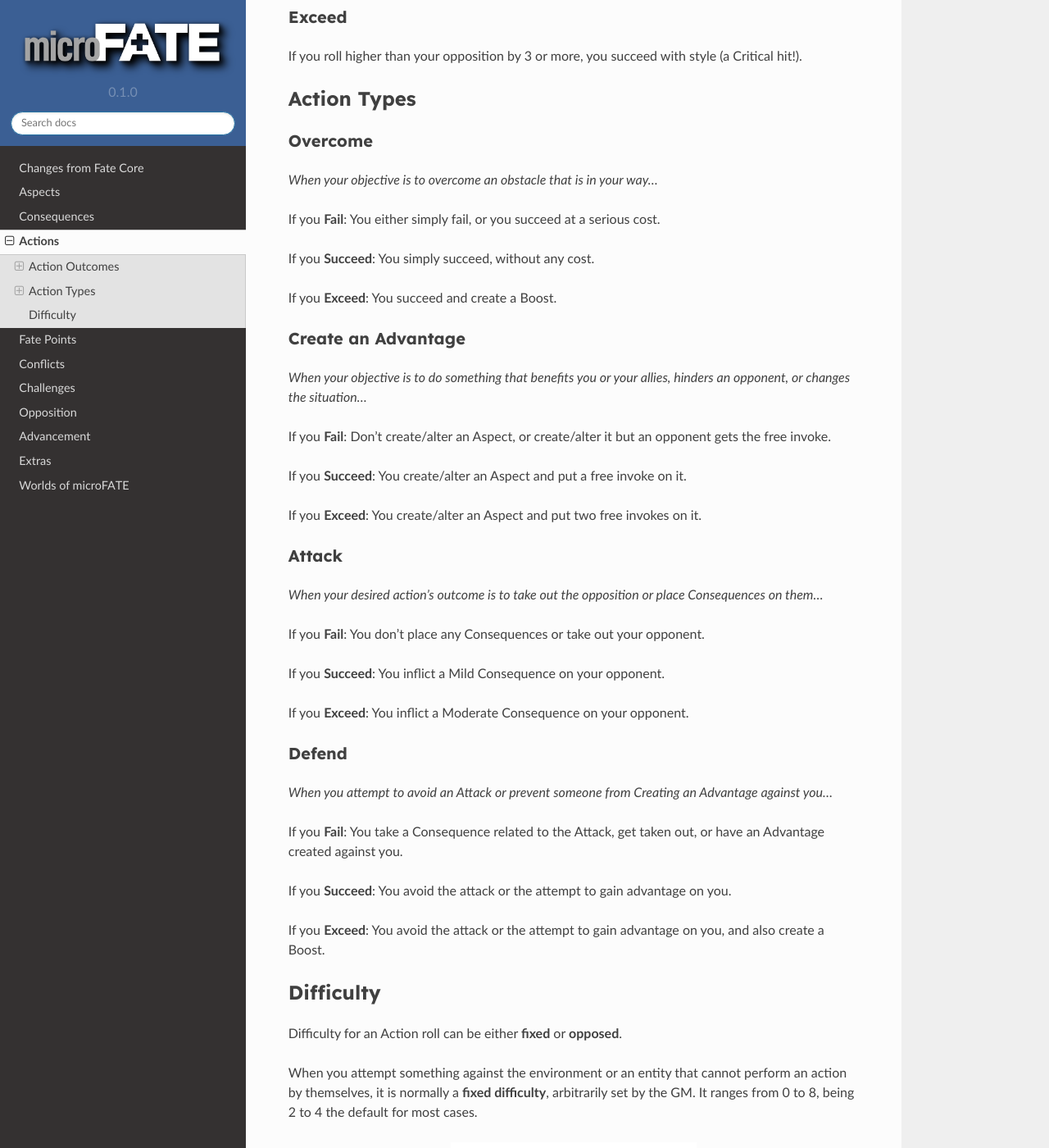
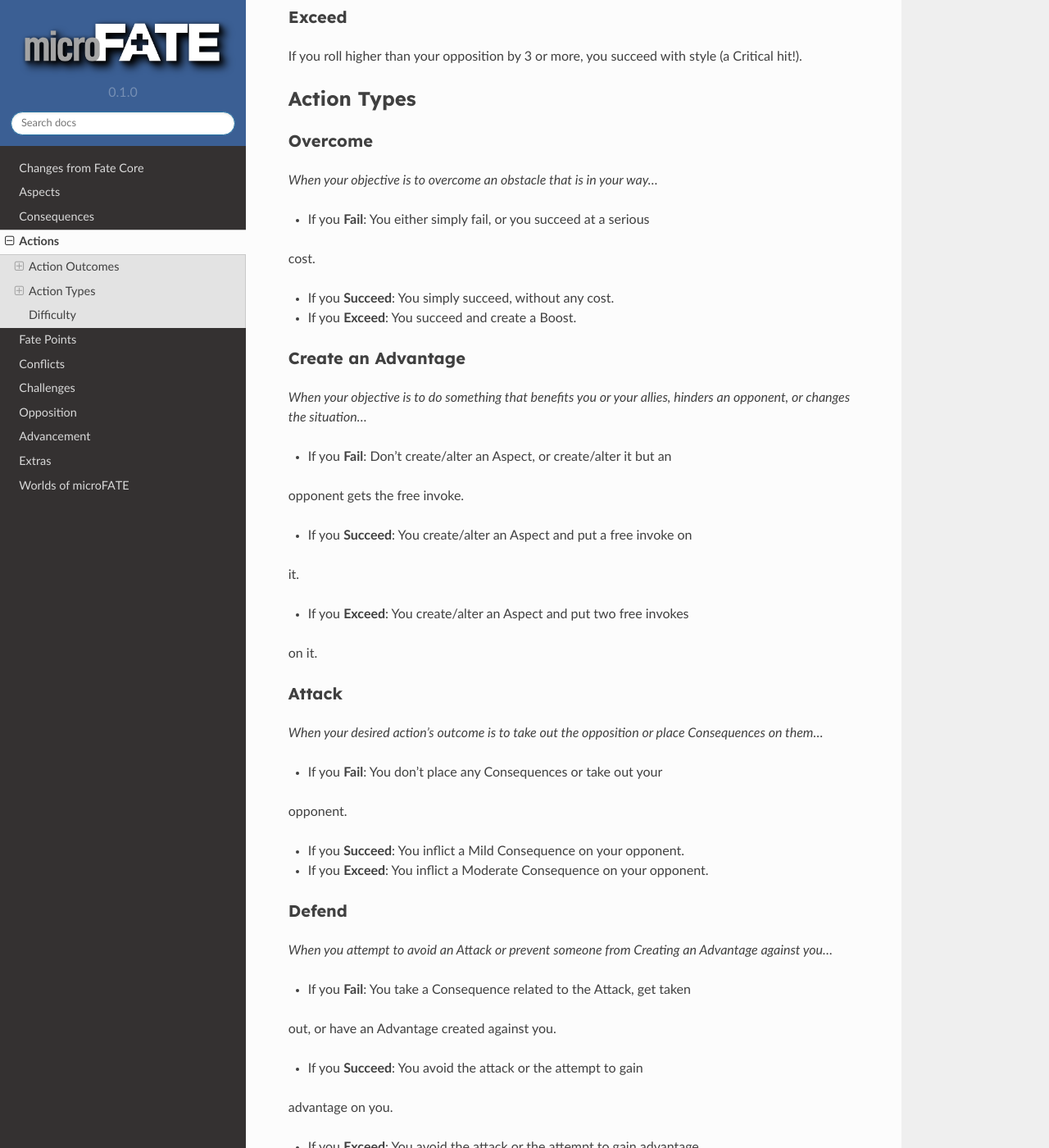
Before and after one commit to TaTooKa/microfate, a Sphinx documentation site: the page built from docs/source/pages/actions.rst, in a window 1280 px wide and 1400 px high, scrolled down 542 px. Shown: the whole window at 82% size. Built offline with Sphinx 7.4.7 and the Read the Docs theme 2.0.0, drawn with Linux system fonts in a browser that asks for light colours; some of the changed text lies outside the part shown.

Commit message:
add ULs to actions.

```diff
--- a/docs/source/pages/actions.rst
+++ b/docs/source/pages/actions.rst
@@ -31,12 +31,12 @@ Overcome
 
 *When your objective is to overcome an obstacle that is in your way...*
 
-If you **Fail**: You either simply fail, or you succeed at a serious
+* If you **Fail**: You either simply fail, or you succeed at a serious
 cost.
 
-If you **Succeed**: You simply succeed, without any cost.
+* If you **Succeed**: You simply succeed, without any cost.
 
-If you **Exceed**: You succeed and create a Boost.
+* If you **Exceed**: You succeed and create a Boost.
 
 Create an Advantage
 ~~~~~~~~~~~~~~~~~~~
@@ -44,13 +44,13 @@ Create an Advantage
 *When your objective is to do something that benefits you or your
 allies, hinders an opponent, or changes the situation...*
 
-If you **Fail**: Don’t create/alter an Aspect, or create/alter it but an
+* If you **Fail**: Don’t create/alter an Aspect, or create/alter it but an
 opponent gets the free invoke.
 
-If you **Succeed**: You create/alter an Aspect and put a free invoke on
+* If you **Succeed**: You create/alter an Aspect and put a free invoke on
 it.
 
-If you **Exceed**: You create/alter an Aspect and put two free invokes
+* If you **Exceed**: You create/alter an Aspect and put two free invokes
 on it.
 
 Attack
@@ -59,12 +59,12 @@ Attack
 *When your desired action’s outcome is to take out the opposition or place
 Consequences on them…*
 
-If you **Fail**: You don’t place any Consequences or take out your
+* If you **Fail**: You don’t place any Consequences or take out your
 opponent.
 
-If you **Succeed**: You inflict a Mild Consequence on your opponent.
+* If you **Succeed**: You inflict a Mild Consequence on your opponent.
 
-If you **Exceed**: You inflict a Moderate Consequence on your opponent.
+* If you **Exceed**: You inflict a Moderate Consequence on your opponent.
 
 Defend
 ~~~~~~
@@ -72,13 +72,13 @@ Defend
 *When you attempt to avoid an Attack or prevent someone from Creating an
 Advantage against you…*
 
-If you **Fail**: You take a Consequence related to the Attack, get taken
+* If you **Fail**: You take a Consequence related to the Attack, get taken
 out, or have an Advantage created against you.
 
-If you **Succeed**: You avoid the attack or the attempt to gain
+* If you **Succeed**: You avoid the attack or the attempt to gain
 advantage on you.
 
-If you **Exceed**: You avoid the attack or the attempt to gain advantage
+* If you **Exceed**: You avoid the attack or the attempt to gain advantage
 on you, and also create a Boost.
 
 Difficulty
```
